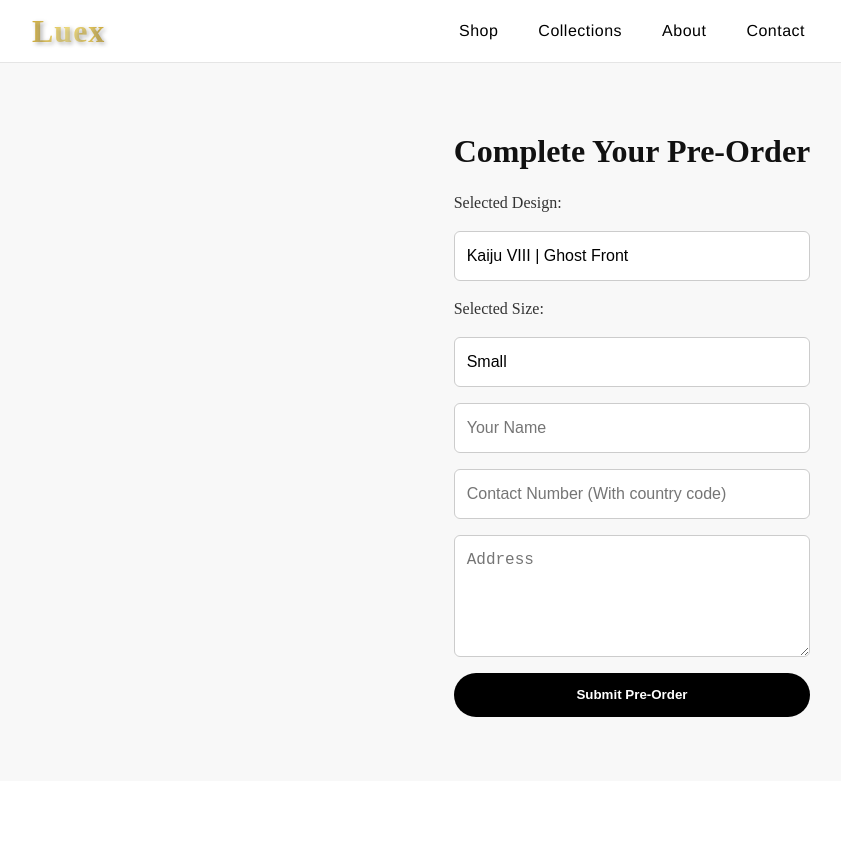
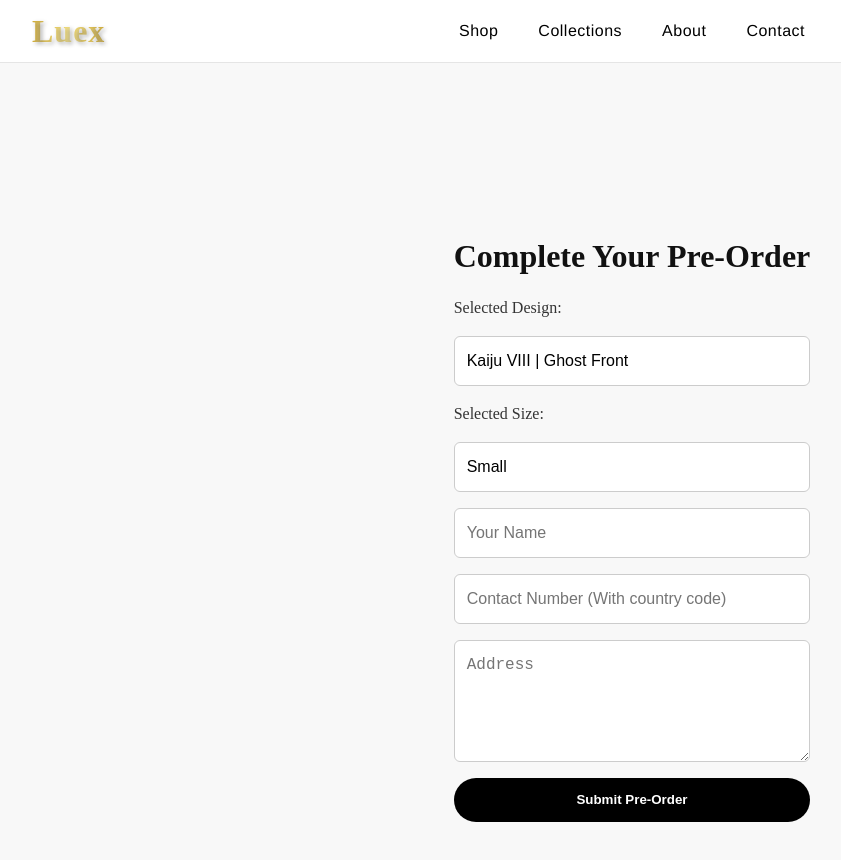
Before and after one commit to deepak427/Luex, a Next.js app: page /preorder in a window 1280 px wide. Shown: the top 860 px of the page, without its empty margins (8-849 px from the left). Before the commit the page ends 800 px from the top, so only its background shows below. Built offline with nearby package versions, Linux system fonts and the light colour scheme.

Commit message:
fix: fix height issue in pre order page

```diff
--- a/app/(root)/preorder/PreOrderPage.module.css
+++ b/app/(root)/preorder/PreOrderPage.module.css
@@ -3,6 +3,7 @@
   background: #f8f8f8;
   display: grid;
   place-items: center;
+  min-height: 100dvh;
 }
 
 .heading {
```
